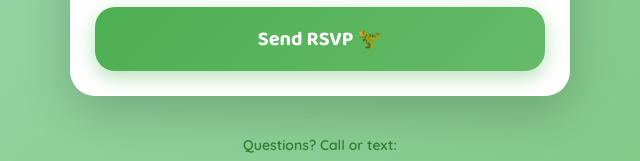
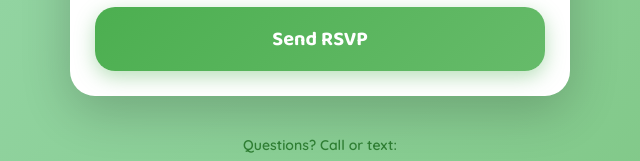
Before and after one commit to smehta68/kiaan-birthday-rsvp, a plain HTML site: page index.html in a window 1280 px wide. Shown: the part 1509-1670 px from the top of the page, 320-960 px from the left. Drawn offline with Linux system fonts and the light colour scheme.

Commit message:
Remove emoji from RSVP button text

```diff
--- a/index.html
+++ b/index.html
@@ -667,7 +667,7 @@
                     </div>
                 </div>
 
-                <button type="submit" class="submit-btn">Send RSVP 🦖</button>
+                <button type="submit" class="submit-btn">Send RSVP</button>
             </form>
 
             <div class="success-message" id="successMessage">
```
